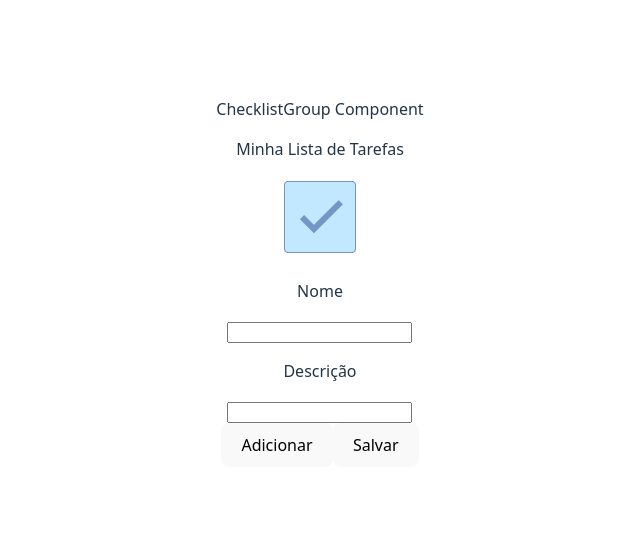
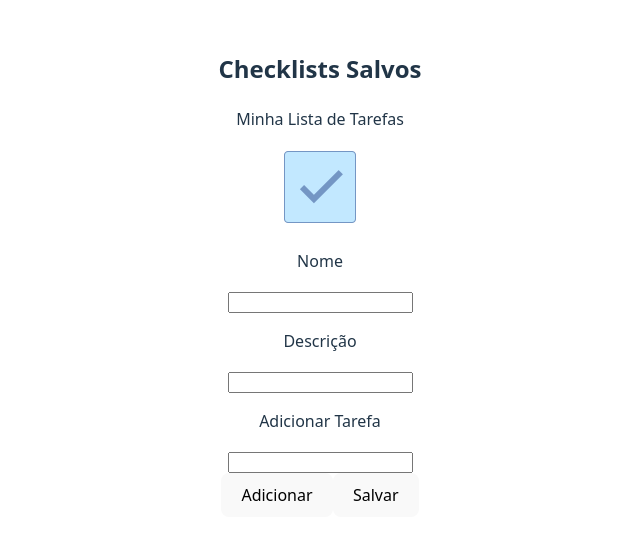
Before and after one commit to HenrikSantos/task-list-fatec-taubate, a React (Vite) app: page / in a window 1280 px wide. Shown: the part 126-666 px from the top of the page, without its empty margins (320-960 px from the left). Built offline with nearby package versions, Linux system fonts and the light colour scheme.

Commit message:
Implementação das funções
funções de adicionar checklists e adicionar tarefas em cada checklist

```diff
--- a/src/Home.tsx
+++ b/src/Home.tsx
@@ -1,14 +1,18 @@
 import React, { useState } from 'react'
 import './Home.css'
+import type { Checklist } from './interfaces/checklist-interface'
 import ChecklistGroup from './components/ChecklistGroup'
 import SideBarForm from './components/SideBarForm'
 
 function Home() {
-  const [checkList, setCheckList] = useState([]);
+  const [checkList, setCheckList] = useState<Checklist[]>([]);
+  function adicionarChecklist(novoChecklist: Checklist) {
+    setCheckList([...checkList, novoChecklist]);
+  }
   return (
     <>
-     <ChecklistGroup tarefas={checkList}/>
-     <SideBarForm onSalvarTarefas={setCheckList}/>
+     <ChecklistGroup checklists={checkList}/>
+     <SideBarForm onSalvarTarefas={adicionarChecklist}/>
     </>
   )
 }
--- a/src/components/ChecklistGroup.tsx
+++ b/src/components/ChecklistGroup.tsx
@@ -1,7 +1,22 @@
-function ChecklistGroup (props: {tarefas: any[]}) {
-    return <>
-    <p>ChecklistGroup Component</p>
-    </>
+import type { Checklist } from "../interfaces/checklist-interface";
+
+function ChecklistGroup(props: { checklists: Checklist[] }) {
+    return (
+        <div>
+            <h2>Checklists Salvos</h2>
+            {props.checklists.map((checklist) => (
+                <div key={checklist.id} style={{border: "1px solid #ccc", margin: "8px", padding: "8px"}}>
+                    <h3>{checklist.name}</h3>
+                    <p>{checklist.description}</p>
+                    <ul>
+                        {checklist.tasks.map((task) => (
+                            <li key={task.id}>{task.name}</li>
+                        ))}
+                    </ul>
+                </div>
+            ))}
+        </div>
+    );
 }
 
-export default ChecklistGroup
+export default ChecklistGroup;
--- a/src/components/SideBarForm.tsx
+++ b/src/components/SideBarForm.tsx
@@ -1,15 +1,32 @@
 import React, { useState } from "react";
+import type { Checklist } from "../interfaces/checklist-interface";
+import type { Task } from "../interfaces/task-interface";
 
 
-function SidebarForm (props: {onSalvarTarefas: (tarefas: string[]) => void}) {
-    const[inputValue, setInputValue] = useState("");
-    const[tarefas, setTarefass] = useState<string[]>([]);
+function SidebarForm (props: {onSalvarTarefas: (Checklist: Checklist) => void}) {
+    const [nome, setNome] = useState("");
+    const [descricao, setDescricao] = useState("");
+    const [tarefas, setTarefas] = useState<Task[]>([]);
+    const [inputNomeTarefa, setInputNomeTarefa] = useState("");
 
     function addLine(){
-        if (inputValue.trim() !== ""){
-            setTarefass([...tarefas, inputValue]);
-            setInputValue("");
+        if (inputNomeTarefa.trim() !== "") {
+            setTarefas([...tarefas, { id: Date.now(), name: inputNomeTarefa, completed: false }]);
+            setInputNomeTarefa("");
         }
+    }
+
+    function salvarChecklist() {
+        const novoChecklist: Checklist = {
+            id: Date.now(),
+            name: nome,
+            description: descricao,
+            tasks: tarefas
+        };
+        props.onSalvarTarefas(novoChecklist);
+        setNome("");
+        setDescricao("");
+        setTarefas([]);
     }
 
 
@@ -21,22 +38,32 @@ function SidebarForm (props: {onSalvarTarefas: (tarefas: string[]) => void}) {
 
     <div>
         <p>Nome </p>
-        <input type="text" onChange={evento => setInputValue(evento.target.value)}/>
+        <input type="text" value={nome } onChange={e => setNome(e.target.value)}/>
     </div>
 
     <div>
         <p>Descrição</p>
-        <input type="text" />
+        <input type="text" value={descricao} onChange={e => setDescricao(e.target.value)} />
     </div>
 
     <div>
+                <p>Adicionar Tarefa</p>
+                <input
+                    type="text"
+                    value={inputNomeTarefa}
+                    onChange={e => setInputNomeTarefa(e.target.value)}
+                    onKeyDown={e => { if (e.key === "Enter") addLine(); }}
+                />
+
+            </div>
+
+    <div>
         {tarefas.map((tarefa, index) => (
-                <p key={index}>{tarefa}</p>
+                <p key={tarefa.id}>{tarefa.name}</p>
             ))}
     </div>
-
-    <button onClick={addLine}>Adicionar </button>
-    <button>Salvar</button>
+    <button onClick={addLine}>Adicionar</button>
+    <button onClick={salvarChecklist}>Salvar</button>
     </>
 }
 
--- a/src/interfaces/checklist-interface.ts
+++ b/src/interfaces/checklist-interface.ts
@@ -1,4 +1,4 @@
-import { Task } from './task-interface';
+import type { Task } from './task-interface';
 
 export interface Checklist {
     id: number;
```
